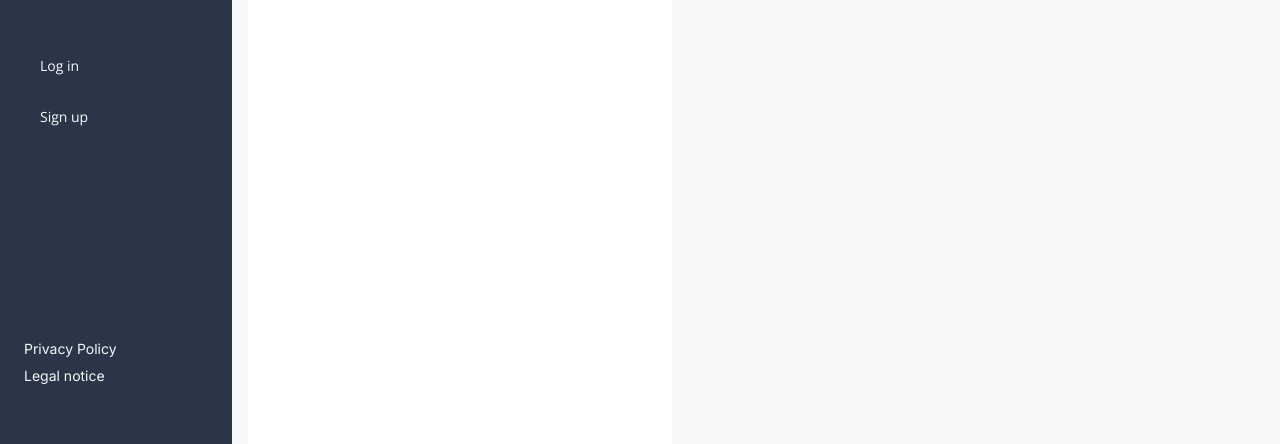
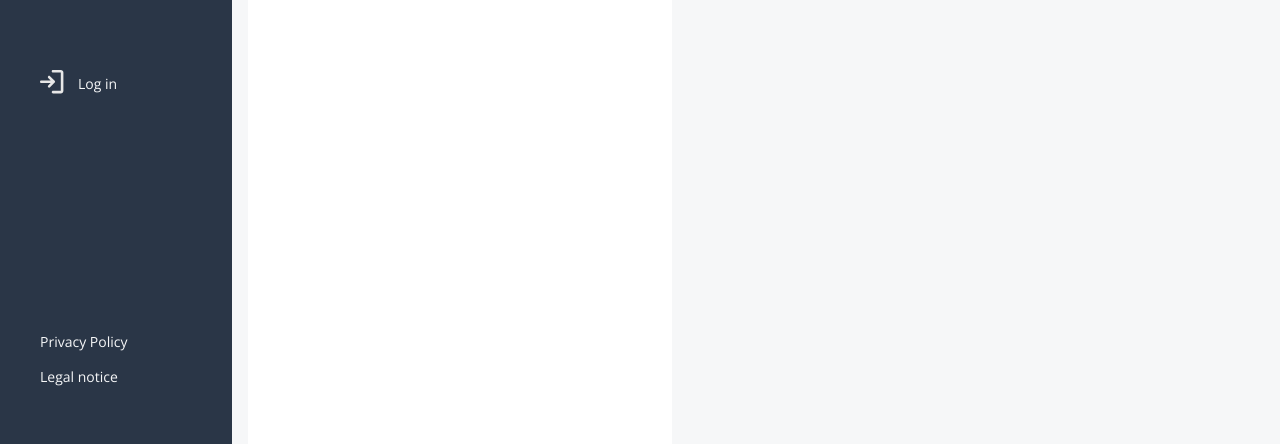
Before and after one commit to Rudibert-Code/join, an Angular app: page /contact-list in a window 1280 px wide. Shown: the part 342-786 px from the top of the page. Built offline with nearby package versions, Linux system fonts and the light colour scheme; no server answers; the database is empty.

Commit message:
add active status to legal links

```diff
--- a/src/app/components/nav-bar/nav-bar.html
+++ b/src/app/components/nav-bar/nav-bar.html
@@ -41,26 +41,39 @@
           <p>Log out</p>
         </div>
       </button>
-
     </section>
   } @else {
     <section class="navbar__links">
       <a class="navbar__link" [routerLink]="['/login']" routerLinkActive="active">
+        <div class="navbar__icon">
+          <img src="assets/UI/vector/icon_login.svg" alt="Log in" />
+        </div>
         <div class="navbar__name">
           <p>Log in</p>
-        </div>
-      </a>
-
-      <a class="navbar__link" [routerLink]="['/signup']" routerLinkActive="active">
-        <div class="navbar__name">
-          <p>Sign up</p>
         </div>
       </a>
     </section>
   }
 
-   <section class="navbar__links--legals">
-    <a class="navbar__name" [routerLink]="['/privacy-police']"><p>Privacy Policy</p></a>
-    <a class="navbar__name" [routerLink]="['/legal-notice']"><p>Legal notice</p></a>
+  <section class="navbar__links--legals">
+    <a
+      class="navbar__link navbar__legal-link"
+      [routerLink]="['/privacy-police']"
+      routerLinkActive="active"
+    >
+      <div class="navbar__name">
+        <p>Privacy Policy</p>
+      </div>
+    </a>
+
+    <a
+      class="navbar__link navbar__legal-link"
+      [routerLink]="['/legal-notice']"
+      routerLinkActive="active"
+    >
+      <div class="navbar__name">
+        <p>Legal notice</p>
+      </div>
+    </a>
   </section>
 </nav>
--- a/src/app/components/nav-bar/nav-bar.scss
+++ b/src/app/components/nav-bar/nav-bar.scss
@@ -75,6 +75,10 @@ nav {
   }
 }
 
+.navbar__legal-link {
+  width: auto;
+}
+
 @media (min-width: 1024px) {
   nav {
     height: 100%;
@@ -90,14 +94,14 @@ nav {
   }
 
   .navbar__links--legals {
-    display: block;
-    align-self: flex-start;
-    padding-left: 24px;
+    display: flex;
+    flex-direction: column;
+    width: 100%;
 
     .navbar__name {
       color: $main_white;
       display: block;
-      margin-bottom: 10px;
+      // margin-bottom: 10px;
       text-decoration: none;
       transition: 0.3s all ease-in-out;
 
@@ -127,4 +131,16 @@ nav {
   .navbar__icon {
     margin-right: 10px;
   }
+
+  .navbar__legal-link {
+    width: 100%;
+    padding: 8px 40px;
+    justify-content: flex-start;
+
+    &:hover,
+    &.active {
+      border-radius: 0;
+      background-color: rgba(9, 25, 49, 1);
+    }
+  }
 }
```
